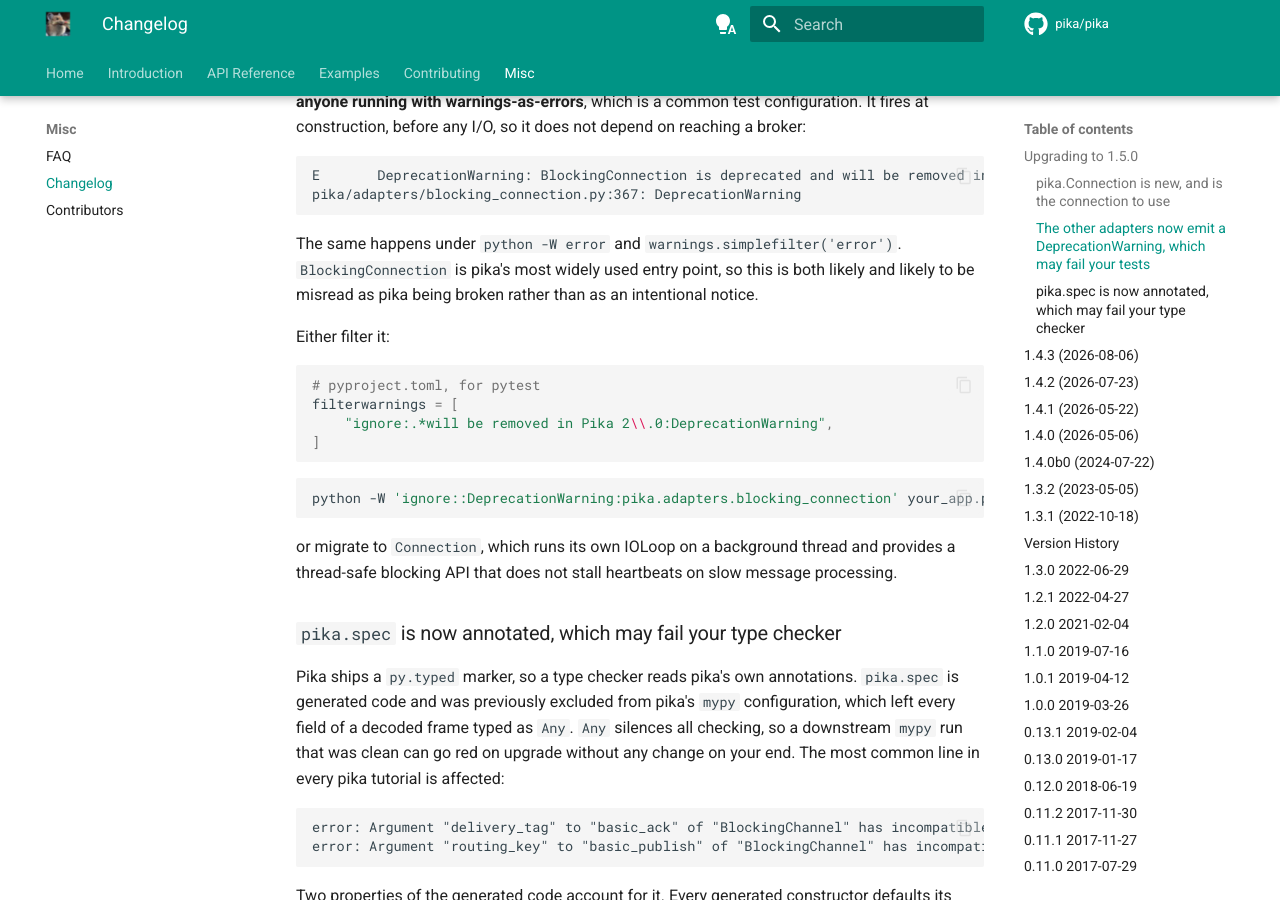
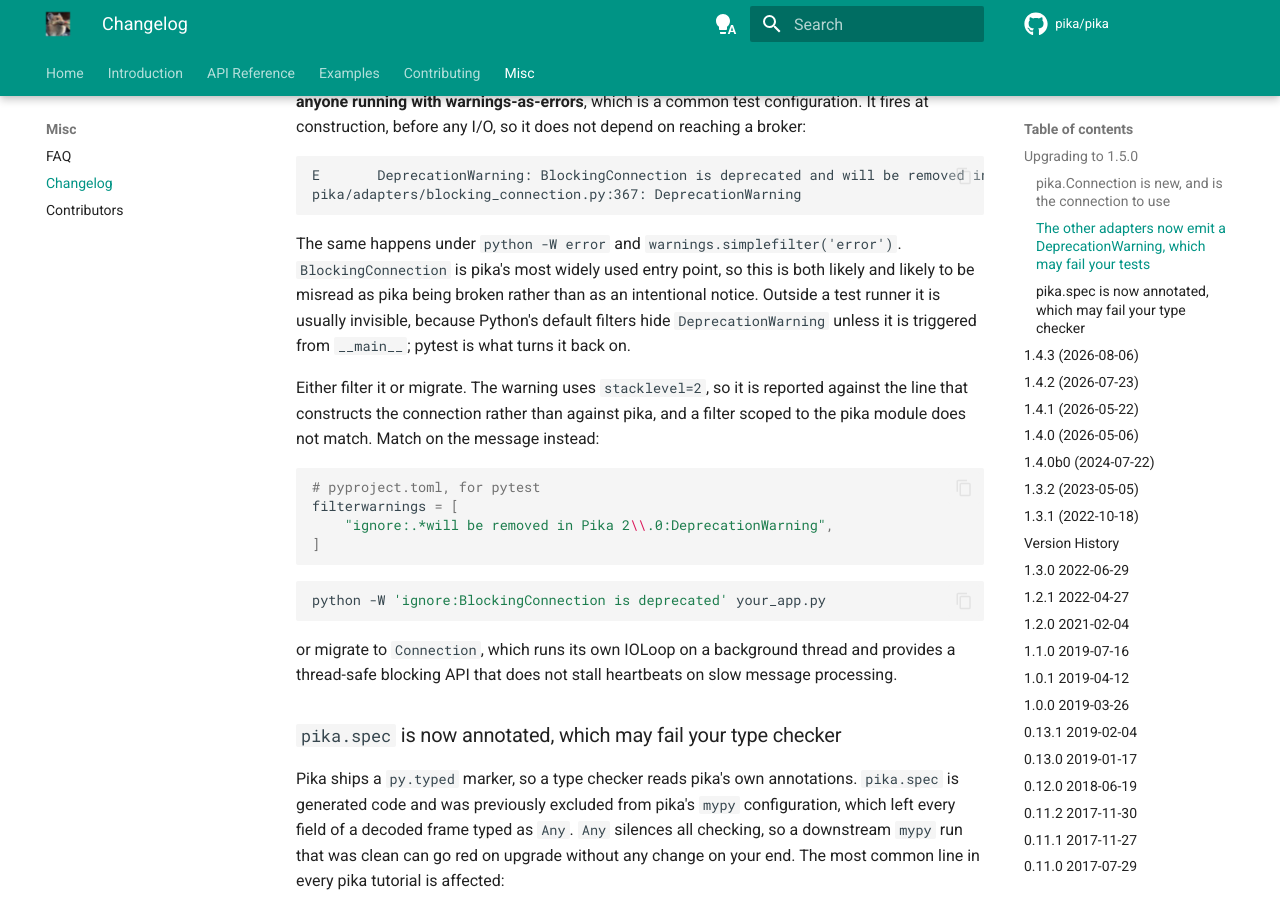
Before and after one commit to pika/pika, an MkDocs documentation site: the page built from docs/changelog.md, in a window 1280 px wide and 900 px high, scrolled down 939 px. Built offline with MkDocs 1.6.1 and Material for MkDocs 9.7.7, drawn with Linux system fonts in a browser that asks for light colours; comment, search, counter and statistics services are not loaded; the version menu is left out.

Commit message:
Fix a `-W` filter example that cannot suppress the warning
The deprecation warnings use `stacklevel=2`, so they are reported
against the line that constructs the connection, not against the pika
module that calls `warnings.warn`. The `module` field of a warnings
filter matches the frame the warning is attributed to, so the
documented `-W 'ignore::DeprecationWarning:pika.adapters.blocking_connection'`
never matches and the warning still fires. Verified by running the
example against `-W error::DeprecationWarning`: it raised anyway.

Replace it with the message form, which does work, and say why the
module form does not so nobody reconstructs it. Also note that outside
a test runner the warning is usually invisible, since Python's default
filters hide `DeprecationWarning` raised outside `__main__`.

The `pytest` `filterwarnings` example was already correct; it matches
on the message.

````diff
--- a/HISTORY.md
+++ b/HISTORY.md
@@ -25,9 +25,9 @@ E       DeprecationWarning: BlockingConnection is deprecated and will be removed
 pika/adapters/blocking_connection.py:367: DeprecationWarning
 ```
 
-The same happens under `python -W error` and `warnings.simplefilter('error')`. `BlockingConnection` is pika's most widely used entry point, so this is both likely and likely to be misread as pika being broken rather than as an intentional notice.
+The same happens under `python -W error` and `warnings.simplefilter('error')`. `BlockingConnection` is pika's most widely used entry point, so this is both likely and likely to be misread as pika being broken rather than as an intentional notice. Outside a test runner it is usually invisible, because Python's default filters hide `DeprecationWarning` unless it is triggered from `__main__`; pytest is what turns it back on.
 
-Either filter it:
+Either filter it or migrate. The warning uses `stacklevel=2`, so it is reported against the line that constructs the connection rather than against pika, and a filter scoped to the pika module does not match. Match on the message instead:
 
 ```toml
 # pyproject.toml, for pytest
@@ -37,7 +37,7 @@ filterwarnings = [
 ```
 
 ```bash
-python -W 'ignore::DeprecationWarning:pika.adapters.blocking_connection' your_app.py
+python -W 'ignore:BlockingConnection is deprecated' your_app.py
 ```
 
 or migrate to `Connection`, which runs its own IOLoop on a background thread and provides a thread-safe blocking API that does not stall heartbeats on slow message processing.
````
Also changed, not shown: .github/release-notes-preamble.md.
